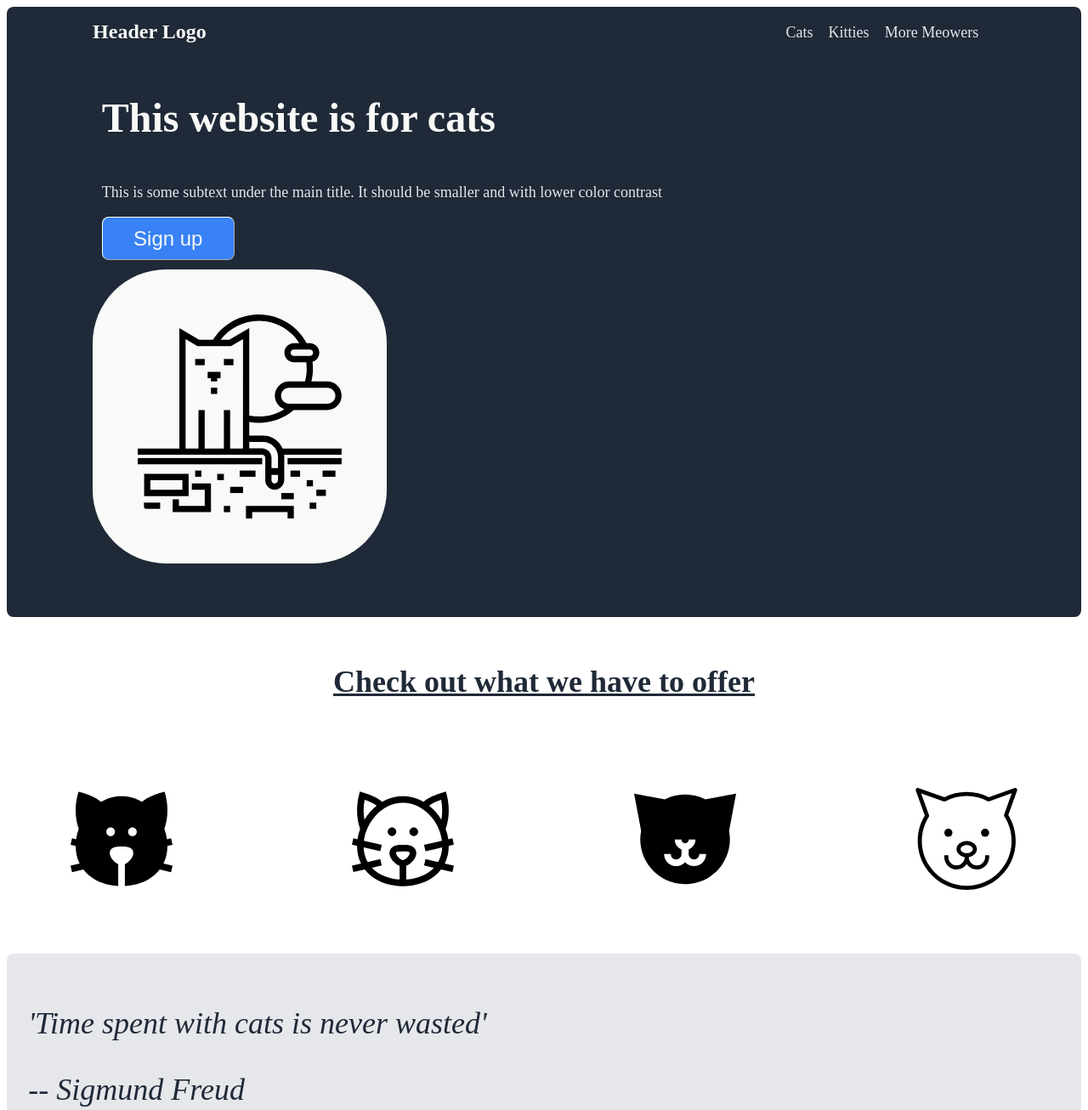
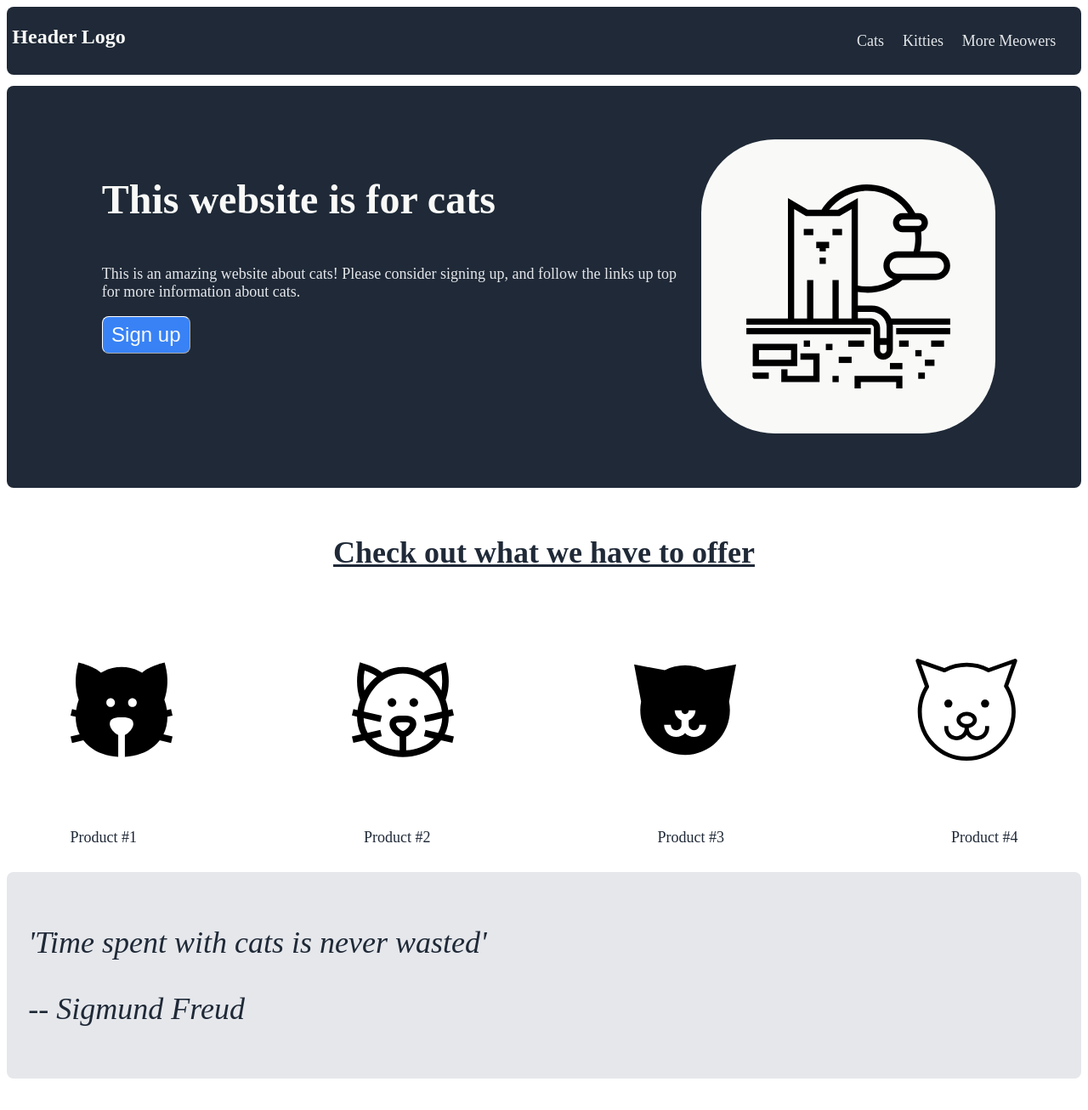
Before and after one commit to lukeyisme/odin-landing-page-project, a plain HTML site: page index.html in a window 1280 px wide. Shown: the top 1306 px of the page at 85% size. Drawn offline with Linux system fonts and the light colour scheme.

Commit message:
Seperated the nav styling in main.css and made it sticky, rewrote some css to make the page better fit intended design, added more meaningful text to index.html

```diff
--- a/css/main.css
+++ b/css/main.css
@@ -1,6 +1,7 @@
 header {
+    display: flex;
     background-color: #1f2937;
-    padding: 0 8% 5% 8%;
+    padding: 5% 8% 5% 8%;
     border-radius: 8px;
 }
 
@@ -10,7 +11,12 @@ header {
 }
 
 .header_nav {
+    background-color: #1f2937;
     display: flex;
+    border-radius: 8px;
+    padding: 0.5%;
+    margin-bottom: 1%;
+    position: sticky; top: 0%;              /*sticky allows the header nav to be present when scrolling further down the page*/
 }
 
 .link_container{
@@ -123,6 +129,15 @@ main{
     border-radius: 50%;
 }
 
+.product_info{
+    display: flex;
+    flex-direction: row;
+    justify-content: space-between;
+    padding: 0% 5% 0% 5%;
+    font-size: 18px;
+    color: #1f2937;
+}
+
 .quote{
     padding: 2%;
     background-color: #e5e7eb;
--- a/index.html
+++ b/index.html
@@ -8,7 +8,6 @@
     <link rel="stylesheet" href="./css/main.css">
 </head>
 <body>
-    <header>
     <nav class="header_nav">
         <p><strong class="header_logo">Header Logo</strong></p>
         <div class="link_container">
@@ -17,9 +16,10 @@
             <a href="https://www.humanesociety.org/animals/cats" target="_blank" class="link">More Meowers</a>
         </div>
     </nav>
+    <header>
         <div class="content">
             <h1>This website is for cats</h1>
-            <p class="sub_text">This is some subtext under the main title. It should be smaller and with lower color contrast</p>
+            <p class="sub_text">This is an amazing website about cats! Please consider signing up, and follow the links up top for more information about cats.</p>
             <button class="init_button">Sign up</button>
         </div>
         <img class="header_img" src="./images/cat_on_wall.svg" alt="">
@@ -32,6 +32,12 @@
             <img class="product" src="./images/cat_icon_empty.svg" alt="Cat number 2">
             <img class="product" src="./images/cat_smile_icon_full.svg" alt="Cat number 3">
             <img class="product" src="./images/cat_smile_icon_empty.svg" alt="Cat number 4">
+        </div>
+        <div class="product_info">
+            <p>Product #1</p>
+            <p>Product #2</p>
+            <p>Product #3</p>
+            <p>Product #4</p>
         </div>
     </main>
 
```
Lines whose indentation alone changed are shown as unchanged.
